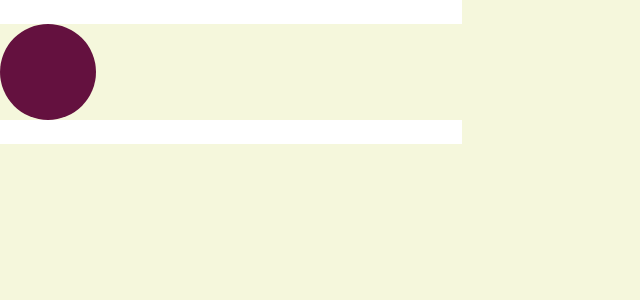
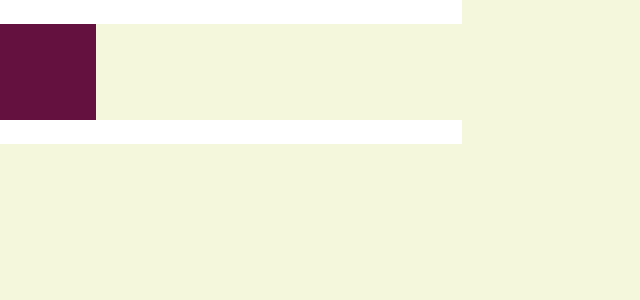
Before and after one commit to SEPOTOM/border-radius-previewer, a React (Vite) app: page / in a window 1280 px wide. Shown: the top 300 px of the page, without its empty margins (0-640 px from the left). Built offline with nearby package versions, Linux system fonts and the light colour scheme.

Commit message:
feat(App): do not round the preview box by default

```diff
--- a/src/App.tsx
+++ b/src/App.tsx
@@ -5,7 +5,8 @@ const App = () => (
     <div
       role="presentation"
       aria-label="Preview box"
-      className="h-24 w-24 rounded-full bg-main"
+      className="h-24 w-24 bg-main"
+      style={{ borderRadius: '0 0 0 0' }}
     />
     <input type="number" aria-label="Bottom-left corner" />
     <input type="number" aria-label="Bottom-right corner" />
```
